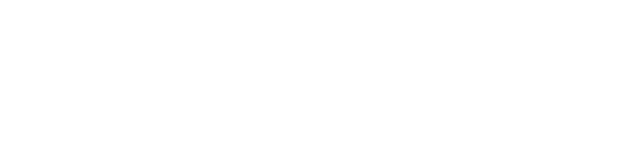
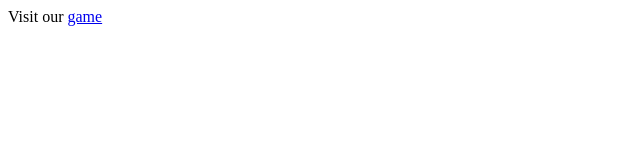
Before and after one commit to Artistic-Enterprise-Software/AE-software.github.io, a plain HTML site: page index.html in a window 1280 px wide. Shown: the whole page, without its empty margins (0-640 px from the left). Drawn offline with Linux system fonts and the light colour scheme.

Commit message:
Update index.html

```diff
--- a/index.html
+++ b/index.html
@@ -1,5 +1,6 @@
 <!DOCTYPE html>
 <html>
   <body>
+    Visit our <a href="./game.html">game</a>
   </body>
 </html>
```
